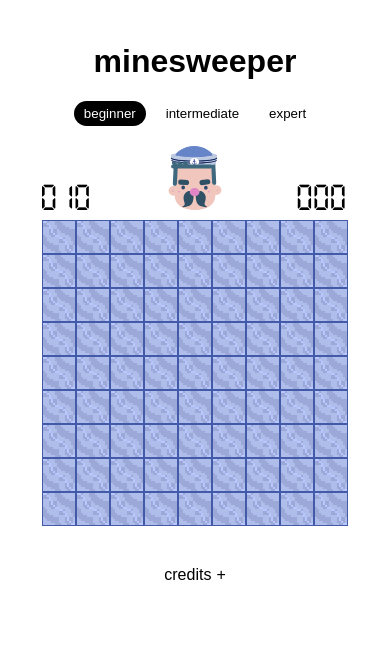
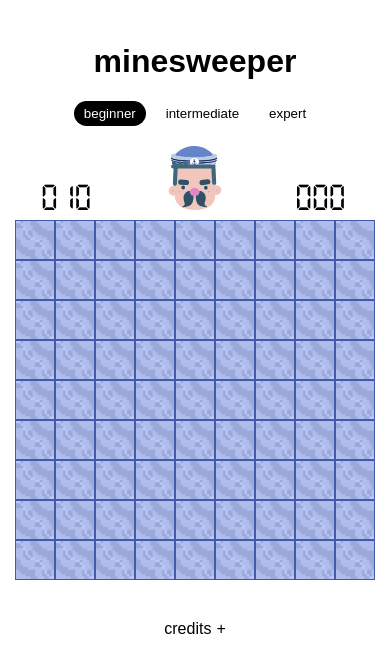
Before and after one commit to ezhai24/minesweeper, a Next.js app: page / in a window 390 px wide. Shown: the top 672 px of the page. Built offline with nearby package versions, Linux system fonts and the light colour scheme.

Commit message:
make minesweeper board responsive

```diff
--- a/components/Minesweeper/Plot.tsx
+++ b/components/Minesweeper/Plot.tsx
@@ -13,9 +13,10 @@ const Colors = {
 const FieldPlot = styled.div(
   ({ isPlotUncovered }: { isPlotUncovered: boolean }) => ({
     position: 'relative',
-    width: 32,
-    height: 32,
+    width: '100%',
+    aspectRatio: '1',
     border: `1px solid ${Colors.BORDER}`,
+    boxSizing: 'border-box',
     backgroundColor: isPlotUncovered ? Colors.DEEP_OCEAN : Colors.SHALLOW_OCEAN,
 
     '::before': {
--- a/components/Minesweeper/PlotValue.tsx
+++ b/components/Minesweeper/PlotValue.tsx
@@ -3,13 +3,41 @@ import Image from 'next/image';
 
 import { PlotNumberColors, PlotState } from './utils';
 
-const Flag = () => <Image src="/flag.svg" alt="Flag" width={18} height={18} />;
-const Mine = () => <Image src="/mine.svg" alt="Mine" width={24} height={24} />;
+const Flag = () => (
+  <Image
+    src="/flag.svg"
+    alt="Flag"
+    width={18}
+    height={18}
+    style={{ width: '100%', maxWidth: 18, aspectRatio: '1' }}
+  />
+);
+const Mine = () => (
+  <Image
+    src="/mine.svg"
+    alt="Mine"
+    width={24}
+    height={24}
+    style={{ width: '100%', maxWidth: 24, aspectRatio: '1' }}
+  />
+);
 const CrossedOutMine = () => (
-  <Image src="/crossed-out-mine.svg" alt="Mine with X" width={24} height={24} />
+  <Image
+    src="/crossed-out-mine.svg"
+    alt="Mine with X"
+    width={24}
+    height={24}
+    style={{ width: '100%', maxWidth: 24, aspectRatio: '1' }}
+  />
 );
 const ExplodedMine = () => (
-  <Image src="/explosion.svg" alt="Explosion" width={32} height={32} />
+  <Image
+    src="/explosion.svg"
+    alt="Explosion"
+    width={32}
+    height={32}
+    style={{ width: '100%', maxWidth: 32, aspectRatio: '1' }}
+  />
 );
 const Number = styled.span(({ color }: { color: string }) => ({
   color: color || 'black',
--- a/components/Minesweeper/TickerPanel.tsx
+++ b/components/Minesweeper/TickerPanel.tsx
@@ -7,8 +7,9 @@ const Panel = styled.div({
   display: 'flex',
   marginTop: 20,
   marginBottom: 10,
-  justifyContent: 'space-between',
+  justifyContent: 'center',
   alignItems: 'flex-end',
+  gap: 70,
   fontFamily: 'Seven Segments',
   fontSize: 24,
 });
--- a/components/Minesweeper/index.tsx
+++ b/components/Minesweeper/index.tsx
@@ -14,13 +14,19 @@ import {
   PlotState,
 } from './utils';
 
-const Minefield = styled.div({
-  width: 'fit-content',
-});
-
-const Row = styled.div({
-  display: 'flex',
-});
+const Minefield = styled.div(
+  ({ numRows, numColumns }: { numRows: number; numColumns: number }) => ({
+    display: 'grid',
+    gridTemplateRows: `repeat(${numRows}, 1fr)`,
+    gridTemplateColumns: `repeat(${numColumns}, 1fr)`,
+    width: '100%',
+    maxWidth: 40 * numColumns,
+    '@media (max-width: 768px)': {
+      gridTemplateRows: `repeat(${numColumns}, 1fr)`,
+      gridTemplateColumns: `repeat(${numRows}, 1fr)`,
+    },
+  })
+);
 
 const Minesweeper = () => {
   const {
@@ -164,7 +170,7 @@ const Minesweeper = () => {
     }
 
     const isLeftMouseUp = e.type === 'mouseup' && e.nativeEvent.button === 0;
-    const isRightClick = e.type === 'contextmenu' && e.nativeEvent.button === 2;
+    const isRightClick = e.type === 'contextmenu';
     if (isLeftMouseUp) {
       sweepPlot(e, row, column);
     } else if (isRightClick) {
@@ -192,7 +198,7 @@ const Minesweeper = () => {
   };
 
   return (
-    <Minefield>
+    <>
       <DifficultySelect
         difficulty={difficulty}
         setDifficulty={setDifficulty}
@@ -207,10 +213,9 @@ const Minesweeper = () => {
         fieldSize={fieldSize}
         resetField={resetField}
       />
-      <div>
-        {minefield.map((row, rowIndex) => (
-          <Row key={rowIndex}>
-            {row.map((plotValue, columnIndex) => (
+      <Minefield numRows={minefield.length} numColumns={minefield[0].length}>
+        {minefield.map((row, rowIndex) =>
+          row.map((plotValue, columnIndex) => (
             <Plot
               key={columnIndex}
               plotState={plotStates[rowIndex][columnIndex]}
@@ -221,11 +226,10 @@ const Minesweeper = () => {
               isGameWon={isGameWon}
               isGameOver={isGameOver}
             />
-            ))}
-          </Row>
-        ))}
-      </div>
+          ))
+        )}
       </Minefield>
+    </>
   );
 };
 
```
Lines whose indentation alone changed are shown as unchanged.
